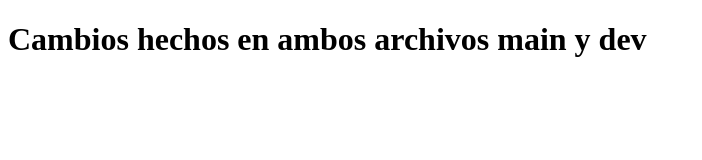
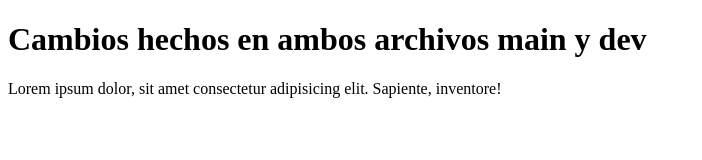
Before and after one commit to Josecarlos61/demo-repo, a plain HTML site: page nuevo.html in a window 1280 px wide. Shown: the whole page, without its empty margins (0-702 px from the left). Drawn offline with Linux system fonts and the light colour scheme.

Commit message:
se añade un parrafo

```diff
--- a/nuevo.html
+++ b/nuevo.html
@@ -10,6 +10,7 @@
 
 <body>
     <H1>Cambios hechos en ambos archivos main y dev</H1>
+    <p>Lorem ipsum dolor, sit amet consectetur adipisicing elit. Sapiente, inventore!</p>
 </body>
 
 </html>
```
